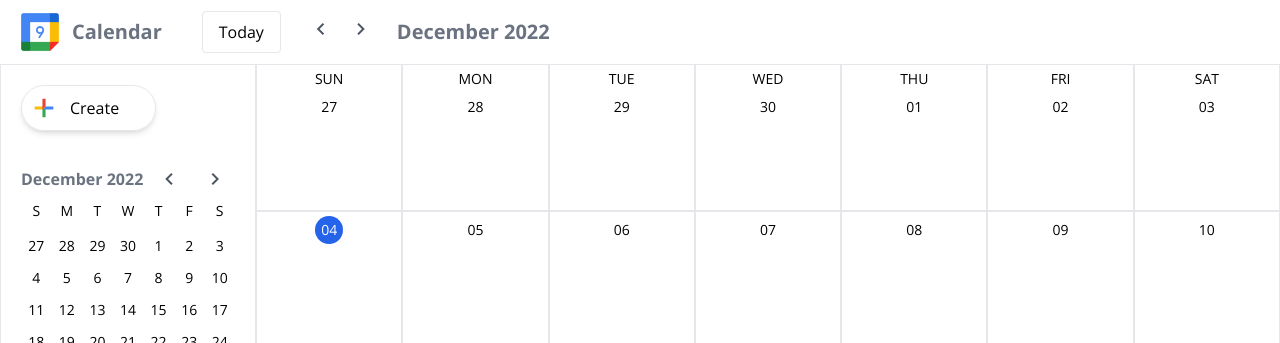
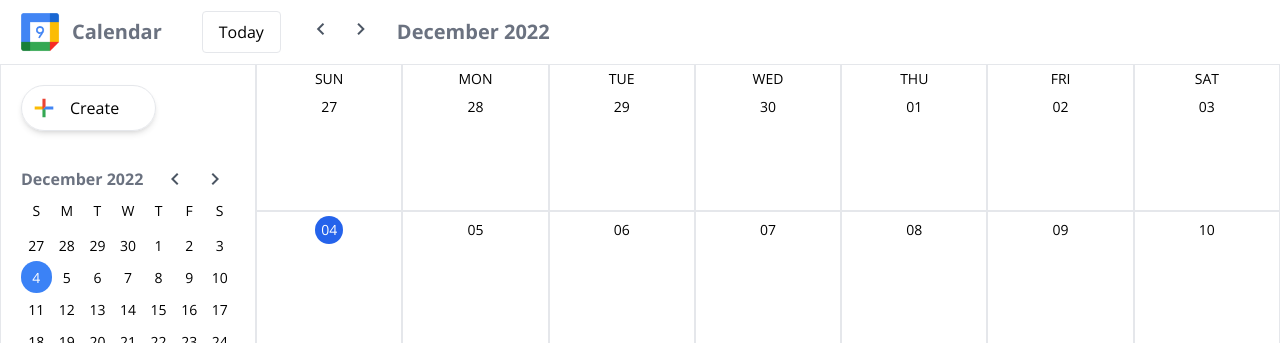
Before and after one commit to rifatptk/google-calendar-clone, a React (Vite) app: page / in a window 1280 px wide. Shown: the top 343 px of the page. Built offline with nearby package versions, Linux system fonts and the light colour scheme.

Commit message:
fixed reset function bug

```diff
--- a/src/components/CalendarHeader.jsx
+++ b/src/components/CalendarHeader.jsx
@@ -13,7 +13,11 @@
     setMonthIndex(monthIndex + 1);
   }
   function handleReset() {
-    setMonthIndex(dayjs().month());
+    setMonthIndex(
+      monthIndex === dayjs().month()
+        ? monthIndex + Math.random()
+        : dayjs().month()
+    );
   }
   return (
     <header className="px-4 py-2 flex items-center">
--- a/src/components/SmallCalendar.jsx
+++ b/src/components/SmallCalendar.jsx
@@ -22,12 +22,23 @@
   function handleNextMonth() {
     setcurrentMonthIdx(currentMonthIdx + 1);
   }
+
+  function getDayClass(day) {
+    const nowDay = dayjs().format('DD-MM-YY');
+    const currDay = day.format('DD-MM-YY');
+    if (nowDay === currDay) {
+      return 'bg-blue-500 rounded-full text-white';
+    } else {
+      return '';
+    }
+  }
   return (
     <div className="mt-9">
       <header className="flex justify-between">
         <p className="text-gray-500 font-bold">
           {dayjs(new Date(dayjs().year(), currentMonthIdx)).format('MMMM YYYY')}
         </p>
+        <div>
           <button onClick={handlePrevMonth}>
             <span className="material-icons-outlined cursor-pointer text-gray-600 mx-2">
               chevron_left
@@ -38,6 +49,7 @@
               chevron_right
             </span>
           </button>
+        </div>
       </header>
       <div className="grid grid-cols-7 grid-rows-6">
         {currentMonth[0].map((day, dayIdx) => (
@@ -48,7 +60,10 @@
         {currentMonth.map((row, rowIdx) => (
           <React.Fragment key={rowIdx}>
             {row.map((day, dayIdx) => (
-              <button key={dayIdx} className={`py-1 w-full `}>
+              <button
+                key={dayIdx}
+                className={`py-1 w-full ${getDayClass(day)} `}
+              >
                 <span className="text-sm">{day.format('D')}</span>
               </button>
             ))}
```
Lines whose indentation alone changed are shown as unchanged.
